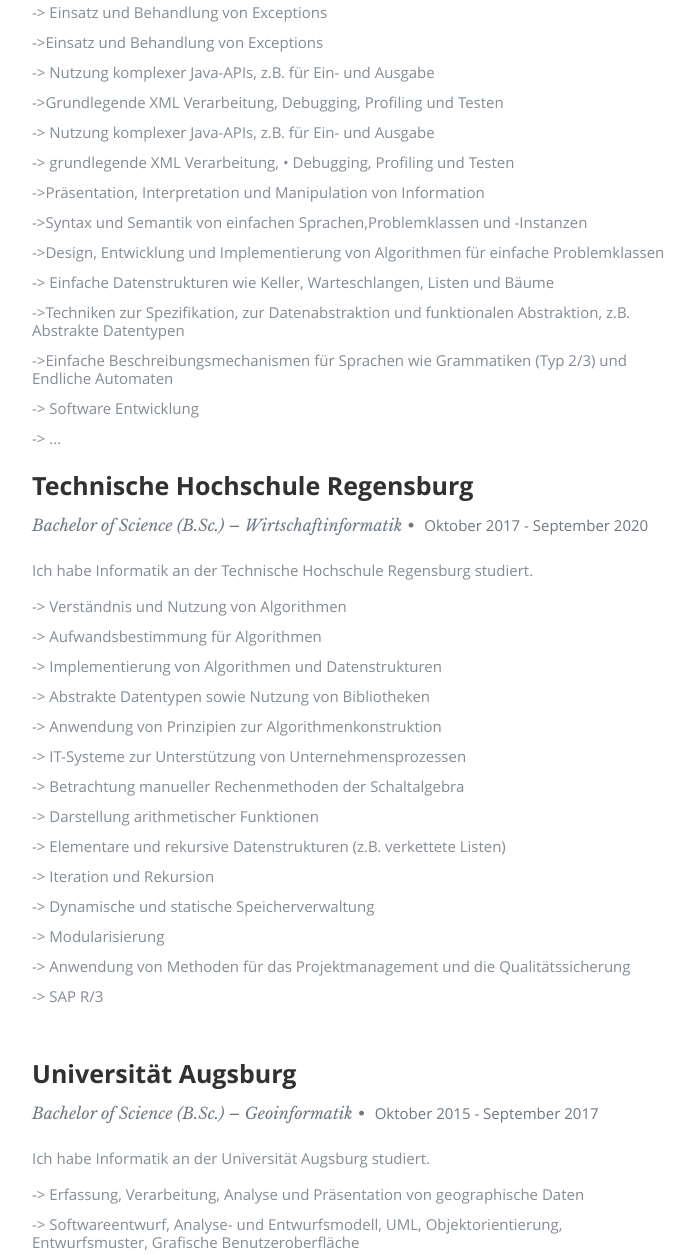
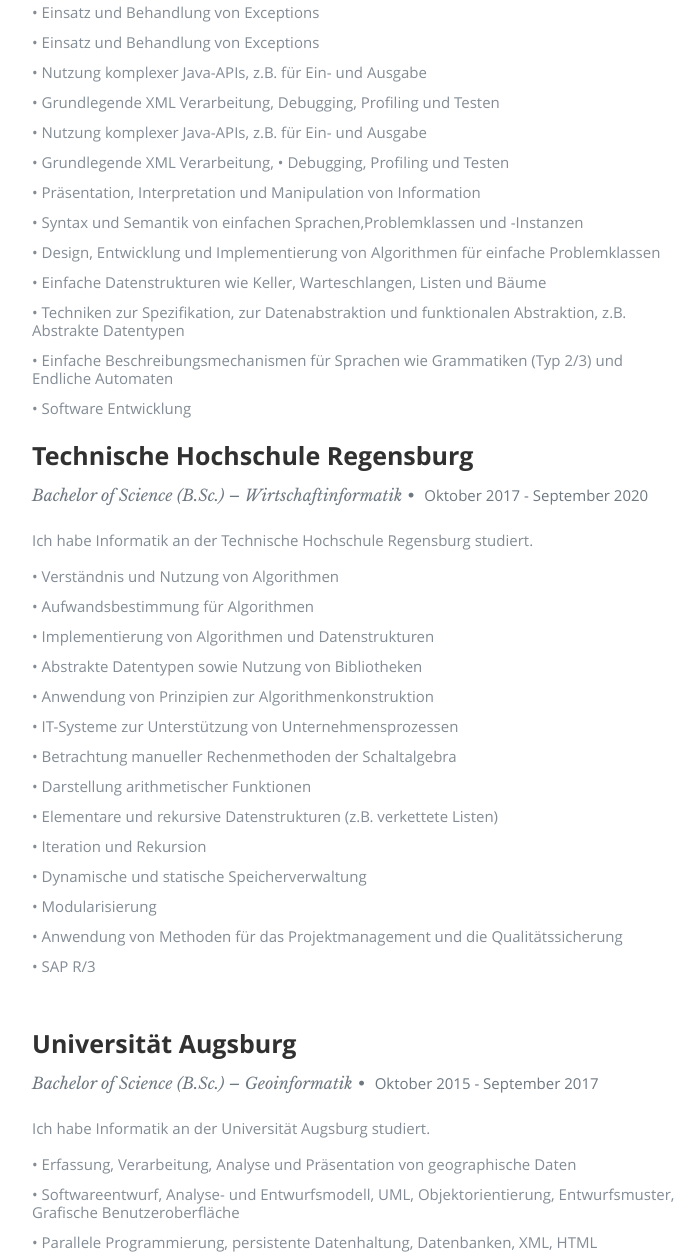
Before and after one commit to valainsteve/website, a plain HTML site: page index.html in a window 1280 px wide. Shown: the part 1649-2903 px from the top of the page, without its empty margins (373-1067 px from the left). Drawn offline with nearby package versions, Linux system fonts and the light colour scheme.

Commit message:
kompetenz was modified

```diff
--- a/index.html
+++ b/index.html
@@ -140,20 +140,19 @@
                      <p class="info">Bachelor of Science (B.Sc.) – Wirtschaftinformatik<span>&bull;</span> <em class="date">Oktober 2020 - Heute</em></p>
                      Ich studiere gerade Wirtschaftsinformatik an der Universität Bamberg :<br>
                      <ul>
-                         <li>-> Einsatz und Behandlung von Exceptions </li>
-                         <li> ->Einsatz und Behandlung von Exceptions </li>
-                         <li> -> Nutzung komplexer Java-APIs, z.B. für Ein- und Ausgabe </li>
-                         <li> ->Grundlegende XML Verarbeitung, Debugging, Profiling und Testen </li>
-                         <li> -> Nutzung komplexer Java-APIs, z.B. für Ein- und Ausgabe </li>
-                         <li> -> grundlegende XML Verarbeitung, • Debugging, Profiling und Testen </li>
-                         <li> ->Präsentation, Interpretation und Manipulation von Information </li>
-                         <li> ->Syntax und Semantik von einfachen Sprachen,Problemklassen und -Instanzen </li>
-                         <li> ->Design, Entwicklung und Implementierung von Algorithmen für einfache Problemklassen </li>
-                         <li> -> Einfache Datenstrukturen wie Keller, Warteschlangen, Listen und Bäume </li>
-                         <li> ->Techniken zur Spezifikation, zur Datenabstraktion und funktionalen Abstraktion, z.B. Abstrakte Datentypen </li>
-                         <li> ->Einfache Beschreibungsmechanismen für Sprachen wie Grammatiken (Typ 2/3) und Endliche Automaten </li>
-                         <li> -> Software Entwicklung</li>
-                         <li> -> ...</li>
+                         <li>  • Einsatz und Behandlung von Exceptions </li>
+                         <li>  • Einsatz und Behandlung von Exceptions </li>
+                         <li>  • Nutzung komplexer Java-APIs, z.B. für Ein- und Ausgabe </li>
+                         <li>  • Grundlegende XML Verarbeitung, Debugging, Profiling und Testen </li>
+                         <li>  • Nutzung komplexer Java-APIs, z.B. für Ein- und Ausgabe </li>
+                         <li>  • Grundlegende XML Verarbeitung, • Debugging, Profiling und Testen </li>
+                         <li>  • Präsentation, Interpretation und Manipulation von Information </li>
+                         <li>  • Syntax und Semantik von einfachen Sprachen,Problemklassen und -Instanzen </li>
+                         <li>  • Design, Entwicklung und Implementierung von Algorithmen für einfache Problemklassen </li>
+                         <li>  • Einfache Datenstrukturen wie Keller, Warteschlangen, Listen und Bäume </li>
+                         <li>  • Techniken zur Spezifikation, zur Datenabstraktion und funktionalen Abstraktion, z.B. Abstrakte Datentypen </li>
+                         <li>  • Einfache Beschreibungsmechanismen für Sprachen wie Grammatiken (Typ 2/3) und Endliche Automaten </li>
+                         <li>  • Software Entwicklung</li>
 
                      </ul>
                  </div>
@@ -165,20 +164,20 @@
                   <p class="info">Bachelor of Science (B.Sc.) – Wirtschaftinformatik<span>&bull;</span> <em class="date">Oktober 2017 - September 2020</em></p>
                       Ich habe Informatik an der Technische Hochschule Regensburg studiert.
                       <ul>
-                         <li>  -> Verständnis und Nutzung von Algorithmen </li>
-                         <li>  -> Aufwandsbestimmung für Algorithmen </li>
-                         <li>  -> Implementierung von Algorithmen und Datenstrukturen </li>
-                         <li>  -> Abstrakte Datentypen sowie Nutzung von Bibliotheken </li>
-                         <li>  -> Anwendung von Prinzipien zur Algorithmenkonstruktion </li>
-                         <li>  -> IT-Systeme zur Unterstützung von Unternehmensprozessen </li>
-                         <li>  -> Betrachtung manueller Rechenmethoden der Schaltalgebra </li>
-                         <li>  -> Darstellung arithmetischer Funktionen </li>
-                         <li>  -> Elementare und rekursive Datenstrukturen (z.B. verkettete Listen) </li>
-                         <li>  -> Iteration und Rekursion </li>
-                         <li>  -> Dynamische und statische Speicherverwaltung </li>
-                         <li>  -> Modularisierung </li>
-                         <li>  -> Anwendung von Methoden für das Projektmanagement und die Qualitätssicherung</li>
-                         <li>  -> SAP R/3 </li>
+                         <li>  • Verständnis und Nutzung von Algorithmen </li>
+                         <li>  • Aufwandsbestimmung für Algorithmen </li>
+                         <li>  • Implementierung von Algorithmen und Datenstrukturen </li>
+                         <li>  • Abstrakte Datentypen sowie Nutzung von Bibliotheken </li>
+                         <li>  • Anwendung von Prinzipien zur Algorithmenkonstruktion </li>
+                         <li>  • IT-Systeme zur Unterstützung von Unternehmensprozessen </li>
+                         <li>  • Betrachtung manueller Rechenmethoden der Schaltalgebra </li>
+                         <li>  • Darstellung arithmetischer Funktionen </li>
+                         <li>  • Elementare und rekursive Datenstrukturen (z.B. verkettete Listen) </li>
+                         <li>  • Iteration und Rekursion </li>
+                         <li>  • Dynamische und statische Speicherverwaltung </li>
+                         <li>  • Modularisierung </li>
+                         <li>  • Anwendung von Methoden für das Projektmanagement und die Qualitätssicherung</li>
+                         <li>  • SAP R/3 </li>
                       </ul>
                </div>
             </div> <!-- item end --><br>
@@ -190,9 +189,9 @@
                      Ich habe Informatik an der Universität Augsburg studiert.
 
                      <ul>
-                        <li> -> Erfassung, Verarbeitung, Analyse und Präsentation von geographische Daten </li>
-                        <li> -> Softwareentwurf, Analyse- und Entwurfsmodell, UML, Objektorientierung, Entwurfsmuster, Grafische Benutzeroberfläche </li>
-                        <li> -> Parallele Programmierung, persistente Datenhaltung, Datenbanken, XML, HTML </li>
+                        <li> • Erfassung, Verarbeitung, Analyse und Präsentation von geographische Daten </li>
+                        <li> • Softwareentwurf, Analyse- und Entwurfsmodell, UML, Objektorientierung, Entwurfsmuster, Grafische Benutzeroberfläche </li>
+                        <li> • Parallele Programmierung, persistente Datenhaltung, Datenbanken, XML, HTML </li>
                      </ul>
 
                  </div>
```
